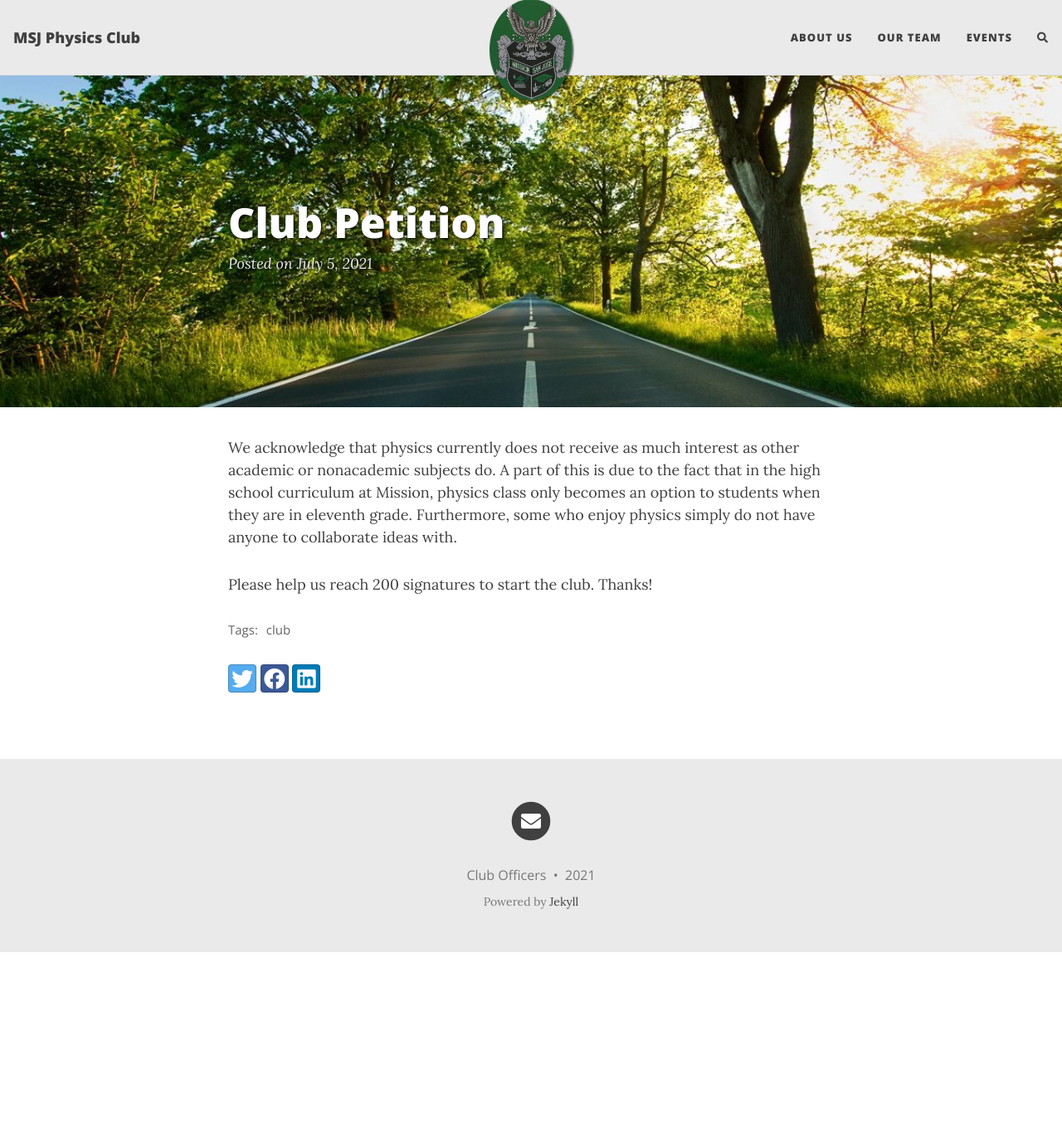
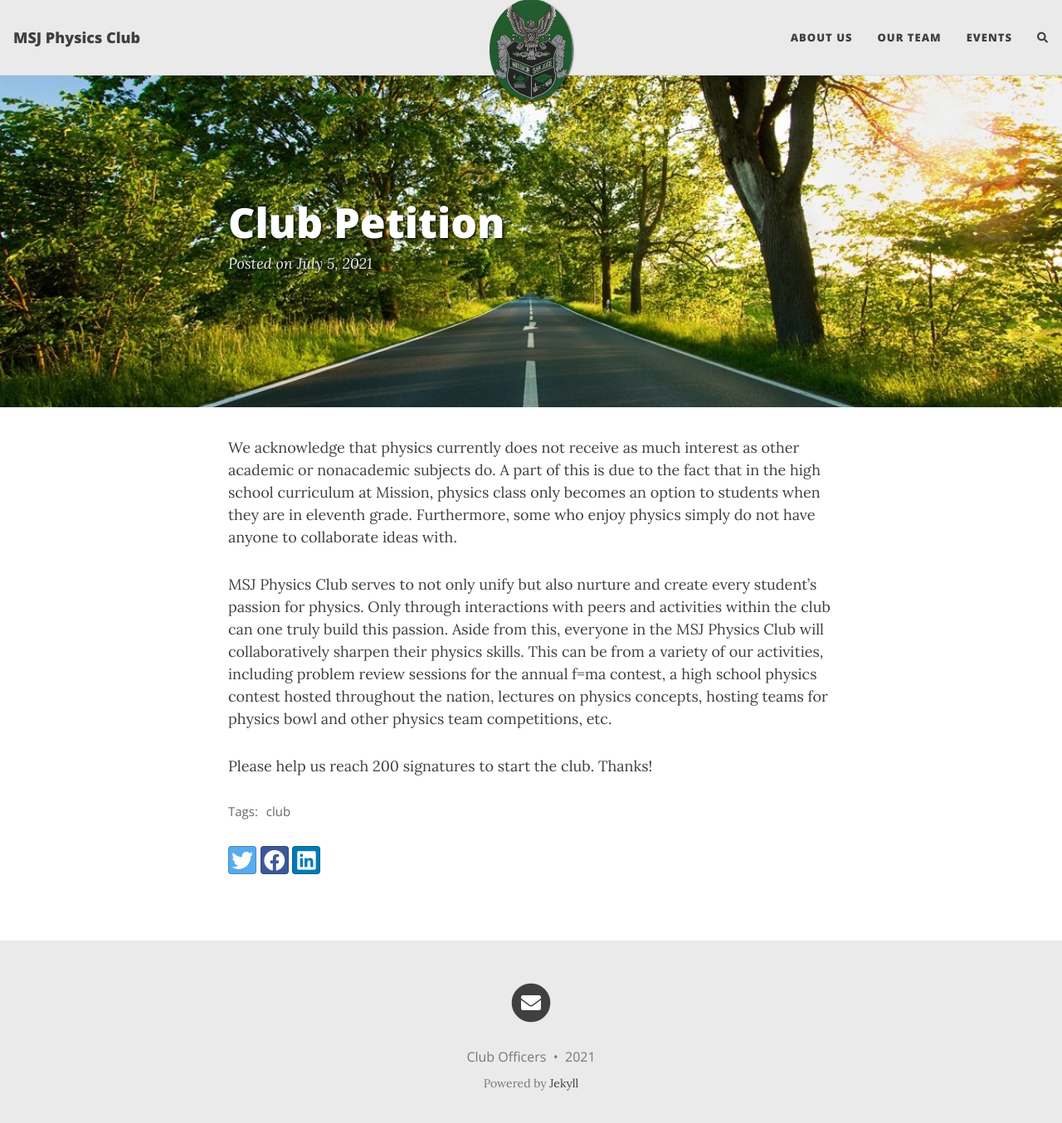
Before and after one commit to MSJPhysicsClub/MSJPhysicsClub.github.io, a Jekyll site: the page built from _posts/2021-07-05-petition.md, in a window 1280 px wide and 1367 px high. Shown: the top 1354 px of the window at 83% size. Built offline with Jekyll 4.4.1, drawn with Linux system fonts in a browser that asks for light colours; nearby versions of some CDN libraries; comment, search, counter and statistics services are not loaded.

Commit message:
Update 2021-07-05-petition.md

```diff
--- a/_posts/2021-07-05-petition.md
+++ b/_posts/2021-07-05-petition.md
@@ -7,10 +7,9 @@
 tags: [club]
 ---
 
-We acknowledge that physics currently does not receive as much interest as
-other academic or nonacademic subjects do. A part of this is due to the fact that
-in the high school curriculum at Mission, physics class only becomes an option to
-students when they are in eleventh grade. Furthermore, some who enjoy physics simply
-do not have anyone to collaborate ideas with.
+We acknowledge that physics currently does not receive as much interest as other academic or nonacademic subjects do. A part of this is due to the fact that in the high school curriculum at Mission, physics class only becomes an option to students when they are in eleventh grade. Furthermore, some who enjoy physics simply do not have anyone to collaborate ideas with.
+
+MSJ Physics Club serves to not only unify but also nurture and create every student’s passion for physics. Only through interactions with peers and activities within the club can one truly build this passion. Aside from this, everyone in the MSJ Physics Club will collaboratively sharpen their physics skills. This can be from a variety of our activities, including problem review sessions for the annual f=ma contest, a high school physics contest hosted throughout the nation, lectures on physics concepts, hosting teams for physics bowl and other physics team competitions, etc.
+
 
 Please help us reach 200 signatures to start the club. Thanks!
```
